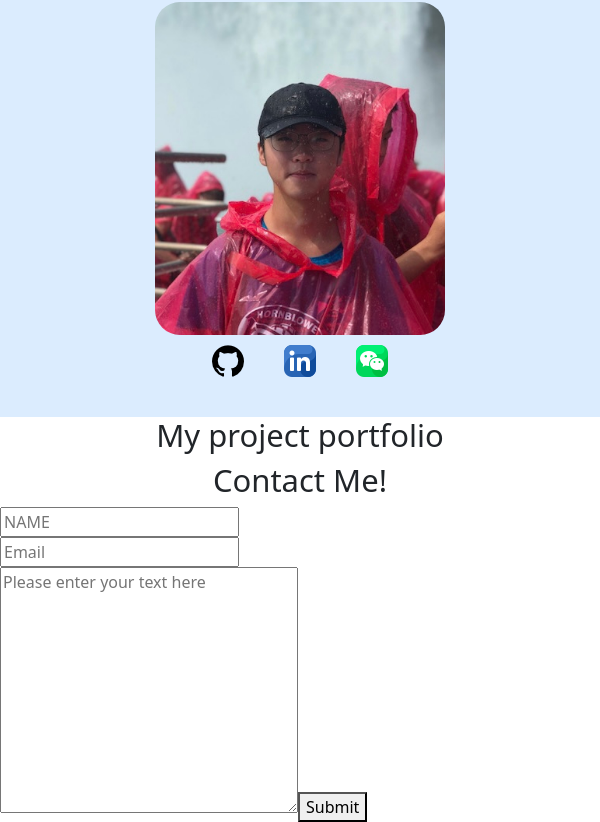
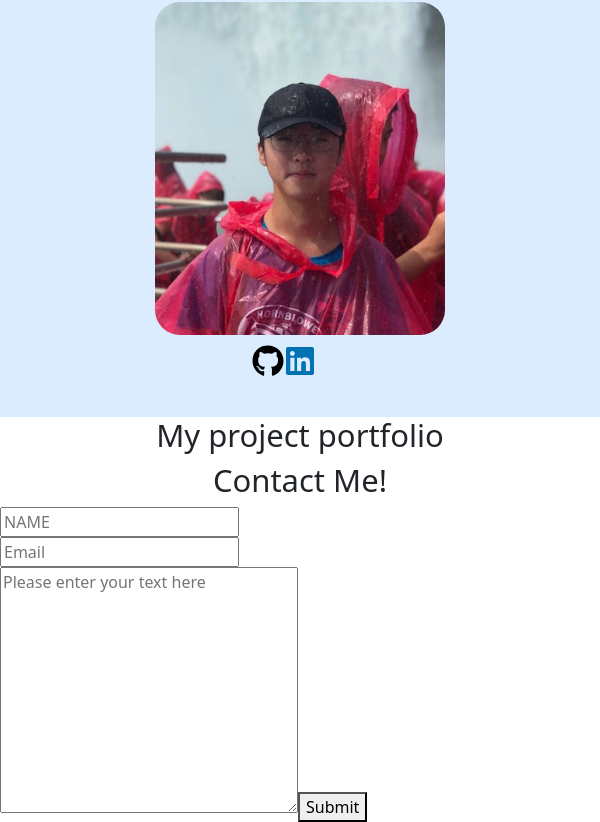
Before and after one commit to rruiqiu/CV-frontend, a React (Create React App) app in the folder client/: page /about in a window 600 px wide. Shown: the part 592-1414 px from the top of the page. Built offline with nearby package versions, Linux system fonts and the light colour scheme; some icons are missing.

Commit message:
add nabar responsive behaviour on 600px breakpoint

```diff
--- a/client/package.json
+++ b/client/package.json
@@ -14,6 +14,7 @@
     "react": "^18.2.0",
     "react-bootstrap": "^2.5.0",
     "react-dom": "^18.2.0",
+    "react-icons": "^4.4.0",
     "react-router-dom": "^6.3.0",
     "react-scripts": "5.0.1",
     "react-typist": "^2.0.5",
@@ -44,6 +45,7 @@
     ]
   },
   "devDependencies": {
+    "@iconify/react": "^4.0.0",
     "netlify-cli": "^11.7.1"
   }
 }
--- a/client/public/style.css
+++ b/client/public/style.css
@@ -175,3 +175,20 @@ h6.inline {
 .imgpos {
   margin-bottom: 10px;
 }
+
+/* responsive on the small screen */
+
+@media (max-width: 600px) {
+  /* Another alternative way is to add the body ancestor  */
+  .containerSizing {
+    margin-left: 10px;
+    margin-right: 0px;
+  }
+}
+
+@media (min-width: 600px) {
+  .containerSizing {
+    margin-left: 70px;
+    margin-right: 70px;
+  }
+}
--- a/client/src/components/Navbar.jsx
+++ b/client/src/components/Navbar.jsx
@@ -7,7 +7,7 @@ function navbar (props) {
   return (
 
     <Navbar className={props.navbar} variant={props.variant} expand="lg" bg={props.bgcolor} >
-      <Container style={{ marginLeft: "70px", marginRight: "70px" }}>
+      <Container className='containerSizing'>
         <Navbar.Toggle aria-controls="basic-navbar-nav" />
         <Navbar.Collapse id="basic-navbar-nav">
           <Nav className="me-auto">
--- a/client/src/pages/aboutIntro.jsx
+++ b/client/src/pages/aboutIntro.jsx
@@ -1,10 +1,12 @@
 import Grid from '@mui/material/Unstable_Grid2';
 import profile from "../img/profile-3.jpg"
-import github from "../img/github.png"
-import wechat from "../img/wechat.png"
-import linkedin from "../img/linkedin.png"
+// import github from "../img/github.png"
 
 import { Container } from '@mui/material';
+import { FaGithub } from 'react-icons/fa';
+import { FaLinkedin } from 'react-icons/fa';
+import { Icon } from '@iconify/react';
+
 function AboutIntro () {
   return (<section id="about">
     <Container maxWidth="lg">
@@ -41,9 +43,9 @@ function AboutIntro () {
             </div>
 
             <div className='iconposition'>
-              <a href="https://github.com/rruiqiu"><img className='icon' src={github} alt="" srcset="" /></a>
-              <img className='icon' src={linkedin} alt="" srcset="" />
-              <img className='icon' src={wechat} alt="" srcset="" />
+              <a href="https://github.com/rruiqiu"><FaGithub color={"black"} size={"32px"} /></a>
+              <a href="https://github.com/rruiqiu"><FaLinkedin color={"#0072b1"} size={"32px"} /></a>
+              <a href="https://github.com/rruiqiu"><Icon icon="mdi:wechat" color="#09b83e" width="32" height="32" /></a>
             </div>
           </div>
         </Grid>
```
Also changed, not shown: 1 other file (tests, documents, lock files or other folders).
